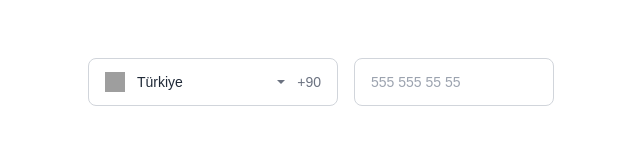
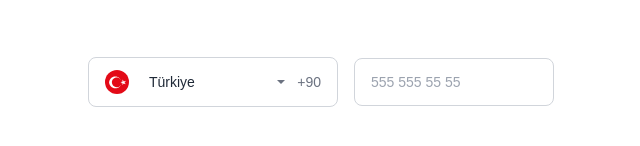
Before and after one commit to yilmazburak0/ns-form-project, a Next.js app: page / in a window 1280 px wide. Shown: the part 318-464 px from the top of the page, without its empty margins (252-892 px from the left). Built offline with nearby package versions, Linux system fonts and the light colour scheme; grey boxes are pictures that could not be loaded.

Commit message:
refactor: replace external flag URLs with flag-icons library

```diff
--- a/package.json
+++ b/package.json
@@ -11,6 +11,7 @@
   "dependencies": {
     "@emotion/styled": "^11.14.1",
     "country-flag-icons": "^1.5.19",
+    "flag-icons": "^7.5.0",
     "libphonenumber-js": "^1.12.9",
     "next": "15.3.5",
     "react": "^19.0.0",
--- a/src/app/layout.tsx
+++ b/src/app/layout.tsx
@@ -1,6 +1,7 @@
 import type { Metadata } from "next";
 import { Geist, Geist_Mono } from "next/font/google";
 import "./globals.css";
+import 'flag-icons/css/flag-icons.min.css';
 
 const geistSans = Geist({
   variable: "--font-geist-sans",
--- a/src/components/countryCodeDropdown/_style.tsx
+++ b/src/components/countryCodeDropdown/_style.tsx
@@ -75,13 +75,14 @@ export const DropdownItemContent = styled.div`
 
 export const FlagIcon = styled.span`
   display: inline-block;
-  width: 20px;
-  height: 20px;
+  width: 24px;
+  height: 24px;
   background-size: cover;
   background-position: center;
-  background-repeat: no-repeat;
-  flex-shrink: 0;
+  border-radius: 50px;
+  margin-right: 8px;
 `;
+
 
 export const CountryName = styled.span`
   font-size: 14px;
--- a/src/components/countryCodeDropdown/_template.tsx
+++ b/src/components/countryCodeDropdown/_template.tsx
@@ -1,7 +1,7 @@
 import React, { useState, useEffect, useRef } from 'react';
 import { ICountryCodeDropdown } from './_type';
 import { ICountry } from '@/types';
-import { getFlagUrl, sortCountriesBySelection } from '@/utils';
+import { sortCountriesBySelection } from '@/utils';
 
 import {
   DropdownContainer,
@@ -72,10 +72,6 @@ export const CountryCodeDropdown: React.FC<ICountryCodeDropdown> = ({
     }
   };
 
-  const getFlagStyle = (countryCode: string): React.CSSProperties => ({
-    backgroundImage: `url(${getFlagUrl(countryCode)})`
-  });
-
   return (
     <DropdownContainer ref={dropdownRef}>
       <DropdownButton
@@ -88,7 +84,8 @@ export const CountryCodeDropdown: React.FC<ICountryCodeDropdown> = ({
       >
         {selectedCountry ? (
           <>
-            <FlagIcon style={getFlagStyle(selectedCountry.code)} />
+            <FlagIcon className={`fi fi-${selectedCountry.code}`} />
+
             <CountryName>{selectedCountry.name}</CountryName>
             <ArrowIcon isOpen={isOpen} />
             <DialCode>{selectedCountry.dial_code}</DialCode>
@@ -110,7 +107,7 @@ export const CountryCodeDropdown: React.FC<ICountryCodeDropdown> = ({
                 onKeyDown={handleCountryItemKeyDown(country)}
                 tabIndex={0}
               >
-                <FlagIcon style={getFlagStyle(country.code)} />
+               <FlagIcon className={`fi fi-${country.code}`} />
                 <CountryName>{country.name}</CountryName>
                 <DialCode>{country.dial_code}</DialCode>
               </DropdownItemContent>
--- a/src/utils/countryHelpers.ts
+++ b/src/utils/countryHelpers.ts
@@ -1,17 +1,9 @@
 import { getCountries, getCountryCallingCode } from 'libphonenumber-js';
 import { ICountry } from '@/types';
-
-
-export const getFlagUrl = (countryCode: string): string => {
-  return `https://flagcdn.com/w40/${countryCode.toLowerCase()}.png`;
-};
-
-
 
 export const generateCountriesList = (): ICountry[] => {
   const countries = getCountries();
   const countryNames = new Intl.DisplayNames(['en'], { type: 'region' });
-
 
   return countries.map(code => {
     try {
@@ -33,7 +25,6 @@ export const generateCountriesList = (): ICountry[] => {
   }).sort((a, b) => a.name.localeCompare(b.name));
 };
 
-
 export const sortCountriesBySelection = (
   countries: ICountry[],
   selectedCountry?: ICountry
```
Also changed, not shown: 1 other file (tests, documents, lock files or other folders).
